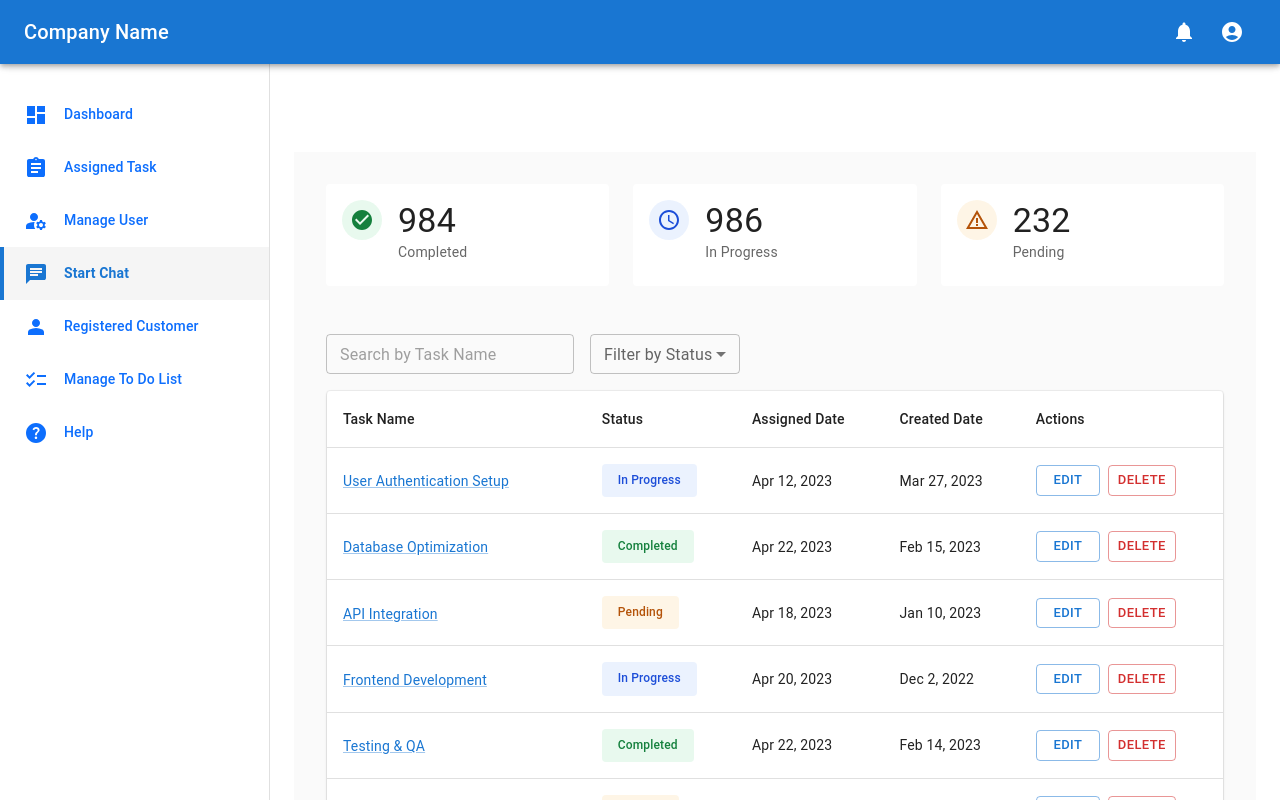
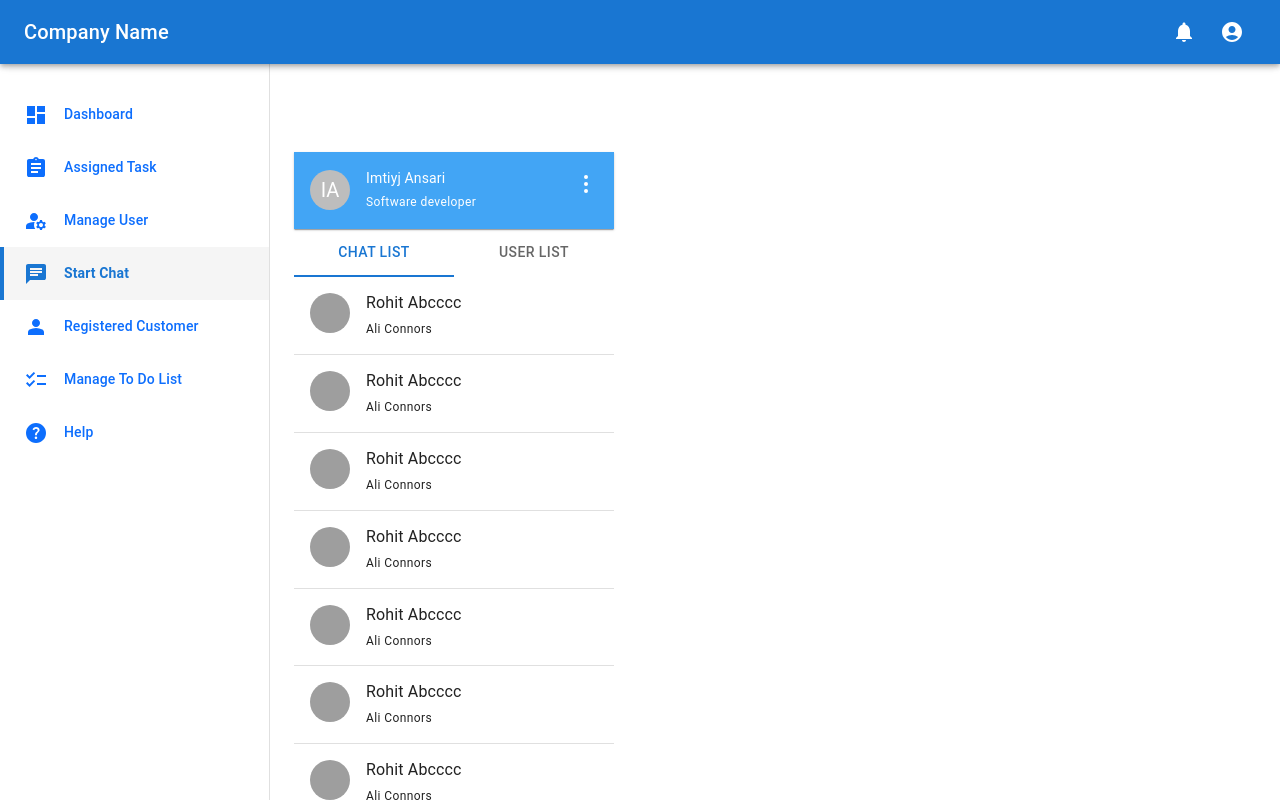
Before and after one commit to Imtiyazalam123/foxnival-web, a React (Create React App) app in the folder src/main/webapp/foxnival-ui/: page /startchat in a window 1280 px wide. Shown: the top 800 px of the page. Built offline with nearby package versions, Linux system fonts and the light colour scheme; grey boxes are pictures that could not be loaded.

Commit message:
Added start chat functionality

```diff
--- a/src/main/webapp/foxnival-ui/src/components/dashboard/startchat.jsx
+++ /dev/null
@@ -1,10 +0,0 @@
-import React from 'react';
-import RequestsDashboard from '../section/assign-task/assigntasktable';
-
-export default function StartChat() {
-    return (
-        <div className="w-full">
-            <RequestsDashboard />
-        </div>
-    );
-}
--- /dev/null
+++ b/src/main/webapp/foxnival-ui/src/components/start_chats/ChatHeader.jsx
@@ -0,0 +1,28 @@
+import { Avatar, Card, CardHeader, IconButton, Typography } from '@mui/material'
+import { MoreVerticalIcon } from 'lucide-react'
+import React from 'react'
+
+export default function ChatHeader() {
+  return (
+    <Card sx = {{bgcolor: "primary.light", borderRadius: 0, color: "primary.contrastText"}}>
+    <CardHeader
+      avatar={
+        <Avatar >
+          IA
+        </Avatar>
+      }
+      action={
+        <IconButton aria-label="settings" sx = {{color: "primary.contrastText"}}>
+          <MoreVerticalIcon/>
+        </IconButton>
+      }
+      title="Imtiyj Ansari"
+      subheader={
+        <Typography variant='caption'>
+            Software developer
+        </Typography>
+      }
+    />
+    </Card>
+  )
+}
--- /dev/null
+++ b/src/main/webapp/foxnival-ui/src/components/start_chats/ChatSideBar.jsx
@@ -0,0 +1,175 @@
+import React, { useState } from 'react'
+import ChatHeader from './ChatHeader'
+import { Avatar, Box, Divider, List, ListItem, ListItemAvatar, ListItemText, Tab, Tabs, Typography } from '@mui/material'
+import PersonIcon from '@mui/icons-material/Person';
+import ChatBubbleOutlineIcon from '@mui/icons-material/ChatBubbleOutline';
+
+export default function ChatSideBar() {
+  const [value, setValue] = useState(0);
+
+  const handleChange = (event, newValue) => {
+    setValue(newValue);
+  }
+
+  return (
+    <Box sx={{ width: '25vw', display: "flex", flexDirection: "column", height: "100%"}}>
+      <ChatHeader />
+      <Tabs
+        value={value}
+        onChange={handleChange}
+        aria-label="basic tabs example"
+        variant='fullWidth'>
+
+        <Tab
+          // icon={<ChatBubbleOutlineIcon/>}
+          // iconPosition='start'
+          label="Chat List" />
+        <Tab
+          // icon={<PersonIcon/>}
+          // iconPosition='start'
+          label="User List" />
+      </Tabs>
+
+      {value === 0 &&
+
+        <List sx={{p: 0, overflowY: "auto", flex: "1 0"}}>
+          <ListItem alignItems="flex-start">
+            <ListItemAvatar>
+              <Avatar alt="Remy Sharp" src="/static/images/avatar/1.jpg" />
+            </ListItemAvatar>
+            <ListItemText
+              primary="Rohit Abcccc"
+              secondary={
+
+                  <Typography
+                    variant="caption"
+                    sx={{ color: 'text.primary' }}
+                  >
+                    Ali Connors
+                  </Typography>
+              }
+            />
+          </ListItem>
+          <Divider  component="li" />
+
+          <ListItem alignItems="flex-start">
+            <ListItemAvatar>
+              <Avatar alt="Remy Sharp" src="/static/images/avatar/1.jpg" />
+            </ListItemAvatar>
+            <ListItemText
+              primary="Rohit Abcccc"
+              secondary={
+
+                  <Typography
+                    variant="caption"
+                    sx={{ color: 'text.primary' }}
+                  >
+                    Ali Connors
+                  </Typography>
+              }
+            />
+          </ListItem>
+          <Divider  component="li" />
+
+          <ListItem alignItems="flex-start">
+            <ListItemAvatar>
+              <Avatar alt="Remy Sharp" src="/static/images/avatar/1.jpg" />
+            </ListItemAvatar>
+            <ListItemText
+              primary="Rohit Abcccc"
+              secondary={
+
+                  <Typography
+                    variant="caption"
+                    sx={{ color: 'text.primary' }}
+                  >
+                    Ali Connors
+                  </Typography>
+              }
+            />
+          </ListItem>
+          <Divider  component="li" />
+
+          <ListItem alignItems="flex-start">
+            <ListItemAvatar>
+              <Avatar alt="Remy Sharp" src="/static/images/avatar/1.jpg" />
+            </ListItemAvatar>
+            <ListItemText
+              primary="Rohit Abcccc"
+              secondary={
+
+                  <Typography
+                    variant="caption"
+                    sx={{ color: 'text.primary' }}
+                  >
+                    Ali Connors
+                  </Typography>
+              }
+            />
+          </ListItem>
+          <Divider  component="li" />
+
+          <ListItem alignItems="flex-start">
+            <ListItemAvatar>
+              <Avatar alt="Remy Sharp" src="/static/images/avatar/1.jpg" />
+            </ListItemAvatar>
+            <ListItemText
+              primary="Rohit Abcccc"
+              secondary={
+
+                  <Typography
+                    variant="caption"
+                    sx={{ color: 'text.primary' }}
+                  >
+                    Ali Connors
+                  </Typography>
+              }
+            />
+          </ListItem>
+          <Divider  component="li" />
+
+          <ListItem alignItems="flex-start">
+            <ListItemAvatar>
+              <Avatar alt="Remy Sharp" src="/static/images/avatar/1.jpg" />
+            </ListItemAvatar>
+            <ListItemText
+              primary="Rohit Abcccc"
+              secondary={
+
+                  <Typography
+                    variant="caption"
+                    sx={{ color: 'text.primary' }}
+                  >
+                    Ali Connors
+                  </Typography>
+              }
+            />
+          </ListItem>
+          <Divider  component="li" />
+
+          <ListItem alignItems="flex-start">
+            <ListItemAvatar>
+              <Avatar alt="Remy Sharp" src="/static/images/avatar/1.jpg" />
+            </ListItemAvatar>
+            <ListItemText
+              primary="Rohit Abcccc"
+              secondary={
+
+                  <Typography
+                    variant="caption"
+                    sx={{ color: 'text.primary' }}
+                  >
+                    Ali Connors
+                  </Typography>
+              }
+            />
+          </ListItem>
+          <Divider  component="li" />
+        </List>
+
+      }
+      {value === 1 && <div>1</div>}
+
+    </Box>
+  )
+}
--- /dev/null
+++ b/src/main/webapp/foxnival-ui/src/components/start_chats/StartChat.jsx
@@ -0,0 +1,11 @@
+import React from 'react'
+import ChatSideBar from './ChatSideBar'
+import { Paper } from '@mui/material'
+
+export default function startchat() {
+  return (
+    <Paper square elevation = {0} sx={{width: "100vh"}}>
+    <ChatSideBar/>
+    </Paper>
+  )
+}
--- a/src/main/webapp/foxnival-ui/src/router.js
+++ b/src/main/webapp/foxnival-ui/src/router.js
@@ -86,10 +86,11 @@ import Payment from "./components/payment/Payment";
 import Dashboard from "./components/dashboard/Dashboard";
 import AssignedTask from "./components/dashboard/assignedtask";
 import ManageUser from "./components/dashboard/manageuser";
-import StartChat from "./components/dashboard/startchat";
 import RegisteredCustomer from "./components/dashboard/registeredcustomer";
 import Help from "./components/dashboard/help";
 import ManageToDoList from "./components/dashboard/managetodolist";
+import StartChat from "./components/start_chats/StartChat";
+
 
 export const router = createBrowserRouter([
     {
```
Also changed, not shown: src/main/webapp/foxnival-ui/src/components/css/startChat.css (added).
